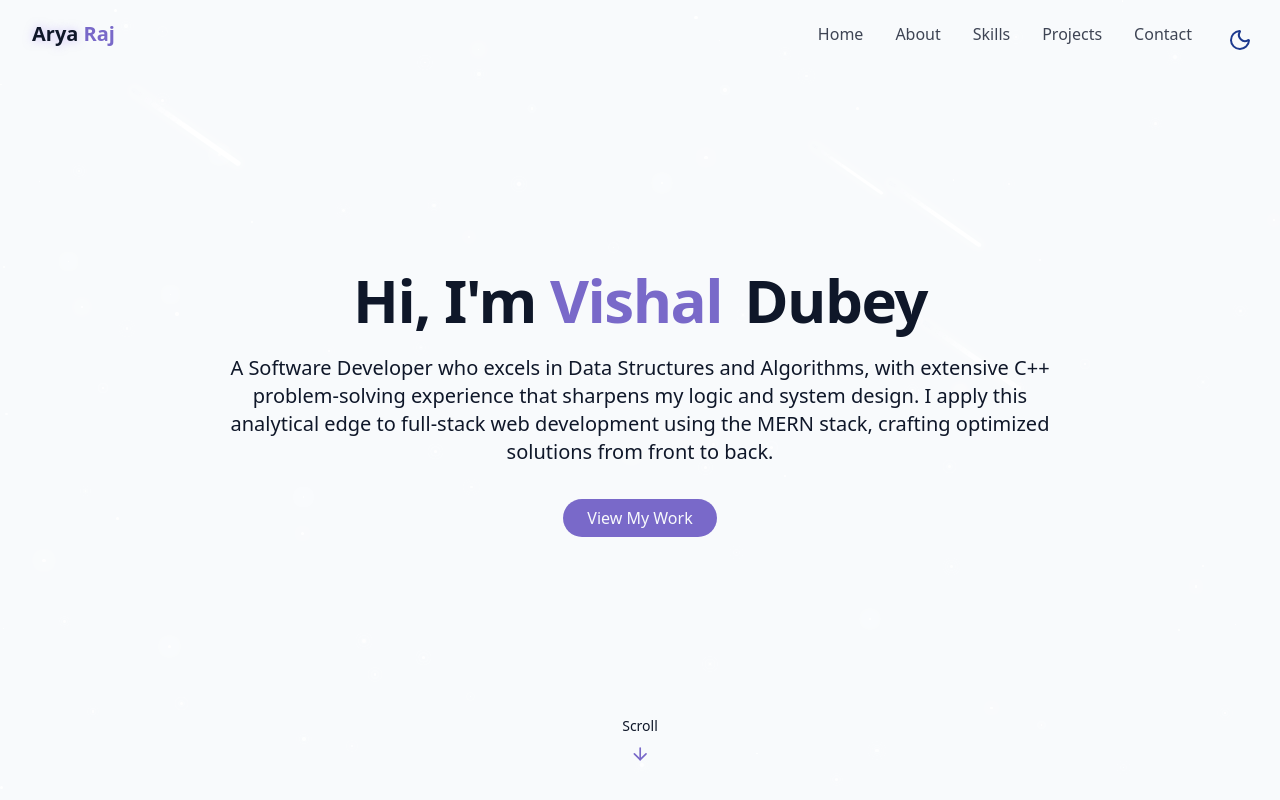
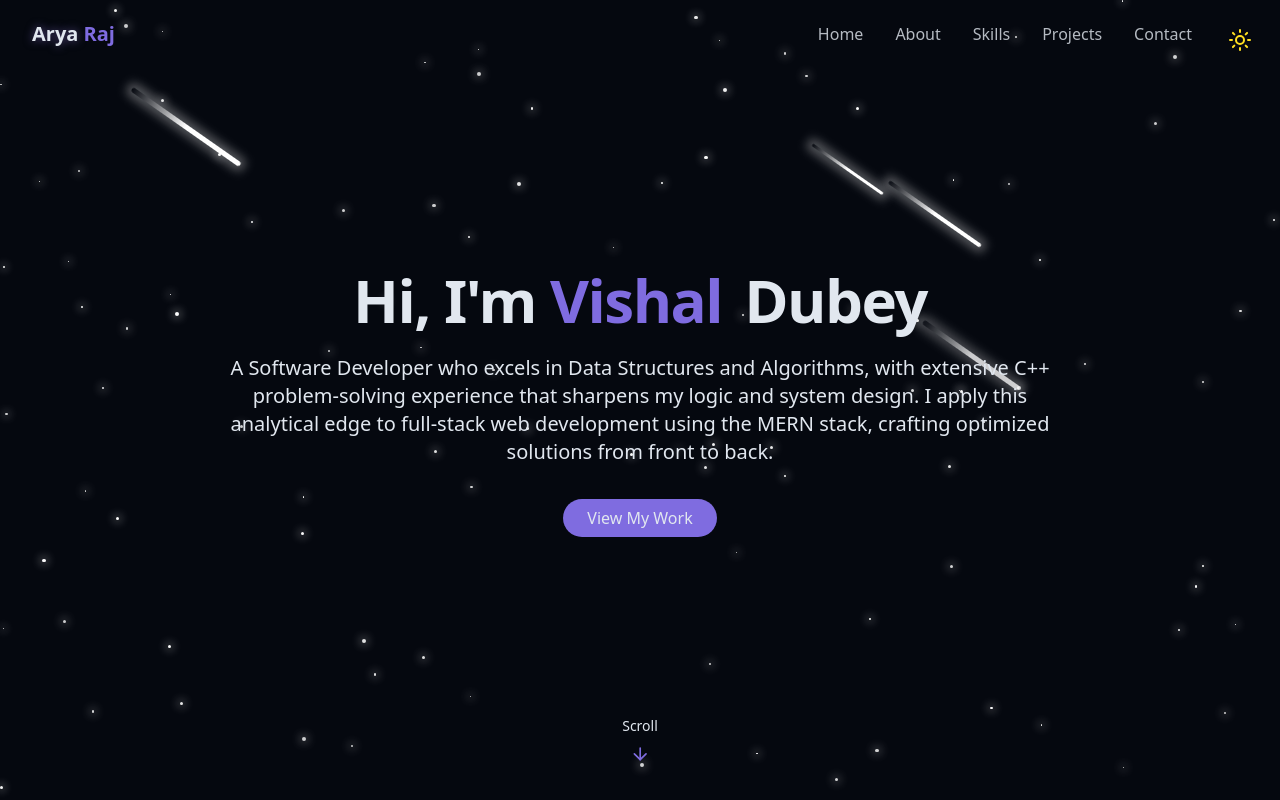
Before and after one commit to vishaldubeygit/Myportfolio, a React (Vite) app: page / in a window 1280 px wide. Shown: the top 800 px of the page. Built offline with nearby package versions, Linux system fonts and the light colour scheme; the HTML template or start-up script is replaced by a standard one.

Commit message:
Update ThemeToggle.jsx

```diff
--- a/src/components/ThemeToggle.jsx
+++ b/src/components/ThemeToggle.jsx
@@ -7,11 +7,15 @@ export const ThemeToggle = () => {
 
   useEffect(() => {
     const storedTheme = localStorage.getItem("theme");
-    if (storedTheme === "dark") {
+
+    if (!storedTheme || storedTheme === "dark") {
+      // Default or explicit dark theme
+      document.documentElement.classList.add("dark");
+      localStorage.setItem("theme", "dark");
       setIsDarkMode(true);
-      document.documentElement.classList.add("dark");
     } else {
-      localStorage.setItem("theme", "light");
+      // Explicit light theme
+      document.documentElement.classList.remove("dark");
       setIsDarkMode(false);
     }
   }, []);
@@ -33,7 +37,7 @@ export const ThemeToggle = () => {
       onClick={toggleTheme}
       className={cn(
         "fixed max-sm:hidden top-5 right-5 z-50 p-2 rounded-full transition-colors duration-300",
-        "focus:outlin-hidden"
+        "focus:outline-none"
       )}
     >
       {isDarkMode ? (
```
